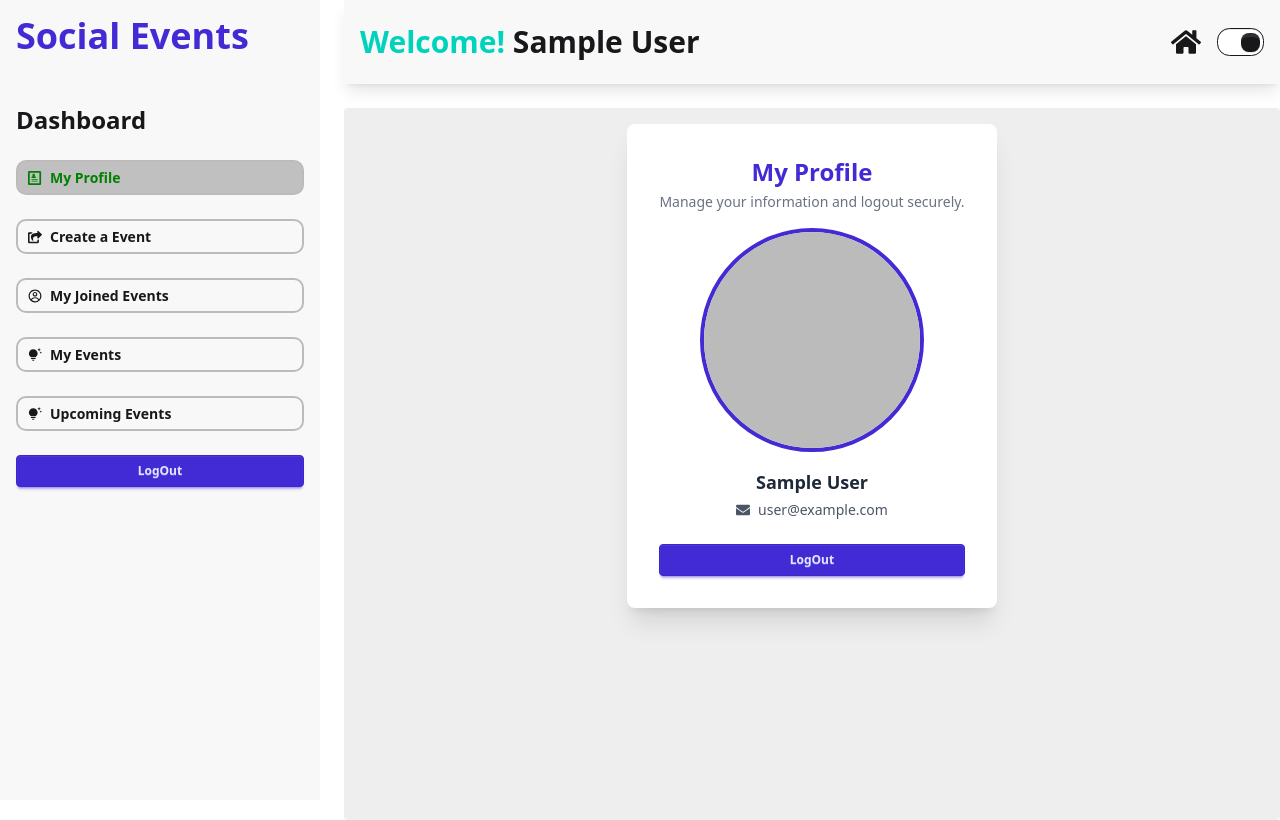
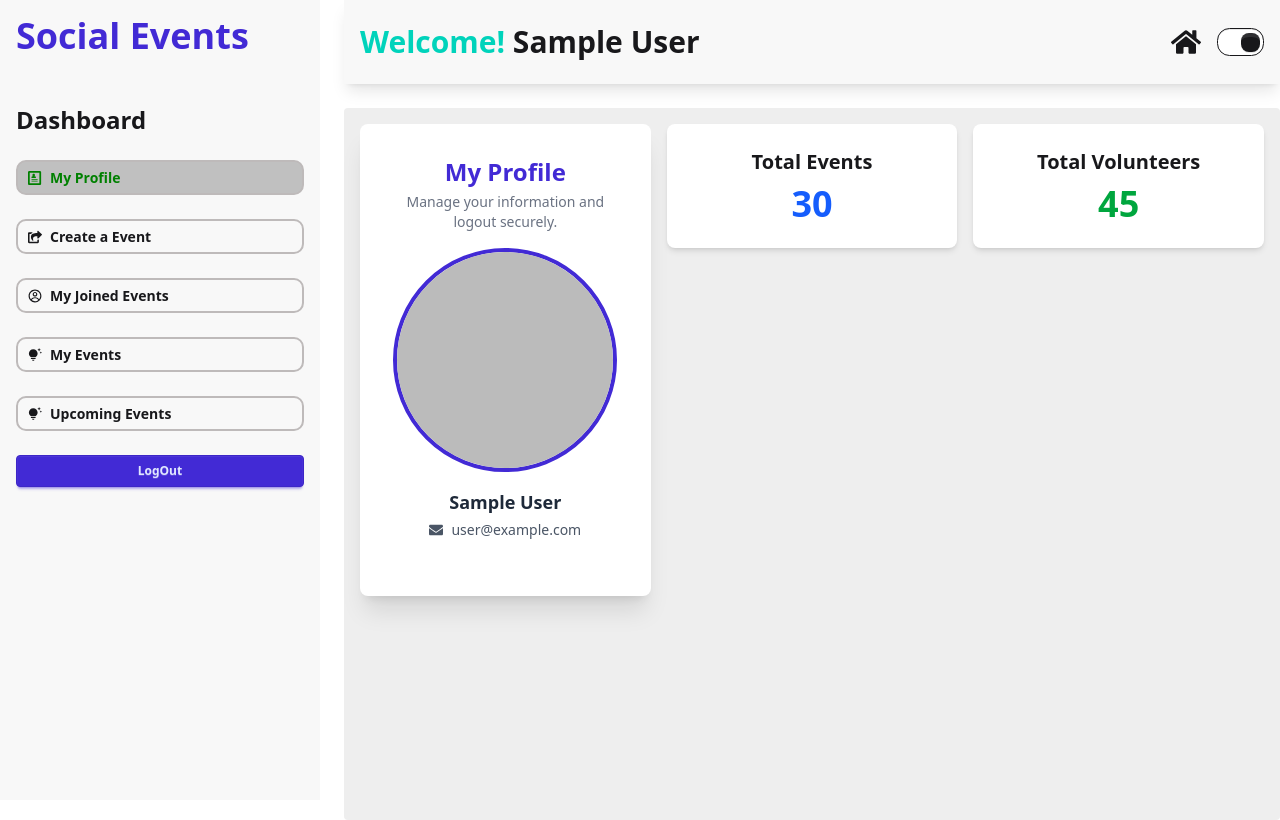
Before and after one commit to NazmulhaqueD/social-event-platform, a React (Vite) app: page /myProfile in a window 1280 px wide. Built offline with nearby package versions, Linux system fonts and the light colour scheme; no server answers; sample sign-in values are in the browser's storage.

Commit message:
my profile section of dashboard updated

```diff
--- a/src/page/volunteer/Volunteer.jsx
+++ b/src/page/volunteer/Volunteer.jsx
@@ -34,7 +34,7 @@ const Volunteer = () => {
     }
 
     return (
-        <div className='bg-base-200 max-w-7xl mx-auto my-8 p-4 rounded-xl'>
+        <div className='max-w-7xl mx-auto mt4 md:mt-8 p-4 rounded-xl'>
             <section className="w-full mx-auto px-4 py-12">
                 <h2 className="text-4xl font-bold text-center mb-6 text-teal-400">Become a Volunteer</h2>
                 <p className="text-center mb-10">
--- a/src/page/volunteer/myProfile/MyProfile.jsx
+++ b/src/page/volunteer/myProfile/MyProfile.jsx
@@ -5,10 +5,12 @@ import Logout from "../../../components/shared/Logout";
 
 const MyProfile = () => {
 
-    const {user}=useContext(AuthContext);
+  const { user } = useContext(AuthContext);
 
   return (
-    <div className="flex items-center justify-center p-4 shadow2 shadow-accent">
+    <div className="grid grid-cols-1 lg:grid-cols-3 items-start p-4 gap-4 shadow2 shadow-accent">
+
+
       <div className="bg-white p-8 rounded-lg shadow-xl text-center">
         <h2 className="text-2xl font-bold text-primary mb-1">My Profile</h2>
         <p className="text-gray-500 text-sm mb-4">
@@ -28,8 +30,19 @@ const MyProfile = () => {
           <span>{user?.email}</span>
         </div>
 
-          <Logout></Logout>
+        {/* <Logout></Logout> */}
       </div>
+
+      <div className="bg-white shadow-md rounded-lg p-6 flex-1 text-center">
+        <h2 className="text-xl font-semibold mb-2">Total Events</h2>
+        <p className="text-4xl font-bold text-blue-600">30</p>
+      </div>
+
+      <div className="bg-white shadow-md rounded-lg p-6 flex-1 text-center">
+        <h2 className="text-xl font-semibold mb-2">Total Volunteers</h2>
+        <p className="text-4xl font-bold text-green-600">45</p>
+      </div>
+
     </div>
   );
 };
```
Lines whose indentation alone changed are shown as unchanged.
